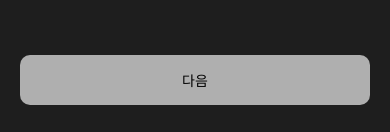
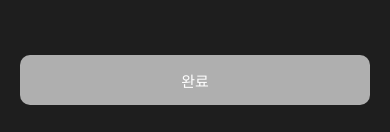
Before and after one commit to devwoodie/ios-startrail-webview, a React Native app: screen /RegisterNickname in a window 390 px wide. Shown: the part 709-841 px from the top of the page. Built offline with nearby package versions, Linux system fonts and the light colour scheme.

Commit message:
feat: sign user api add

```diff
--- a/components/RegiserNickname.js
+++ b/components/RegiserNickname.js
@@ -3,6 +3,7 @@ import { View, Text, TextInput, StyleSheet, TouchableOpacity } from 'react-nativ
 import UserStore from '../stores/UserStore';
 import { useNavigation } from '@react-navigation/native';
 import { Alert } from 'react-native';
+import AsyncStorage from '@react-native-async-storage/async-storage';
 
 const RegisterNickname = () => {
 
@@ -38,10 +39,18 @@ const RegisterNickname = () => {
         const response = await UserStore.postUser(userId, serviceType, profile, agreement);
 
         if (response.status === 200) {
-            navigation.navigate('WebView');
+            await setJwtKey(userId, serviceType);
         } else {
             Alert.alert('오류가 발생했습니다.');
         }
+    }
+
+    const setJwtKey = async(id, type) => {
+        const jwtKey = await UserStore.signUser(id, type);
+
+        await AsyncStorage.setItem('jwtKey', jwtKey);
+
+        navigation.navigate('WebView');
     }
 
     return (
@@ -65,7 +74,7 @@ const RegisterNickname = () => {
                     disabled={!(value.length > 0 && valid)}
                     onPress={postUser}
                 >
-                    <Text style={styles.buttonText}>다음</Text>
+                    <Text style={styles.buttonText}>완료</Text>
                 </TouchableOpacity>
             </View>
         </View>
@@ -130,7 +139,11 @@ const styles = StyleSheet.create({
     },
     buttonDiv : {
         alignItems : 'center',
-    }
+    },
+    buttonText: {
+        color : 'white',
+        fontSize : 15,
+    },
 });
 
 export default RegisterNickname;
```
Also changed, not shown: 1 other file (tests, documents, lock files or other folders).
